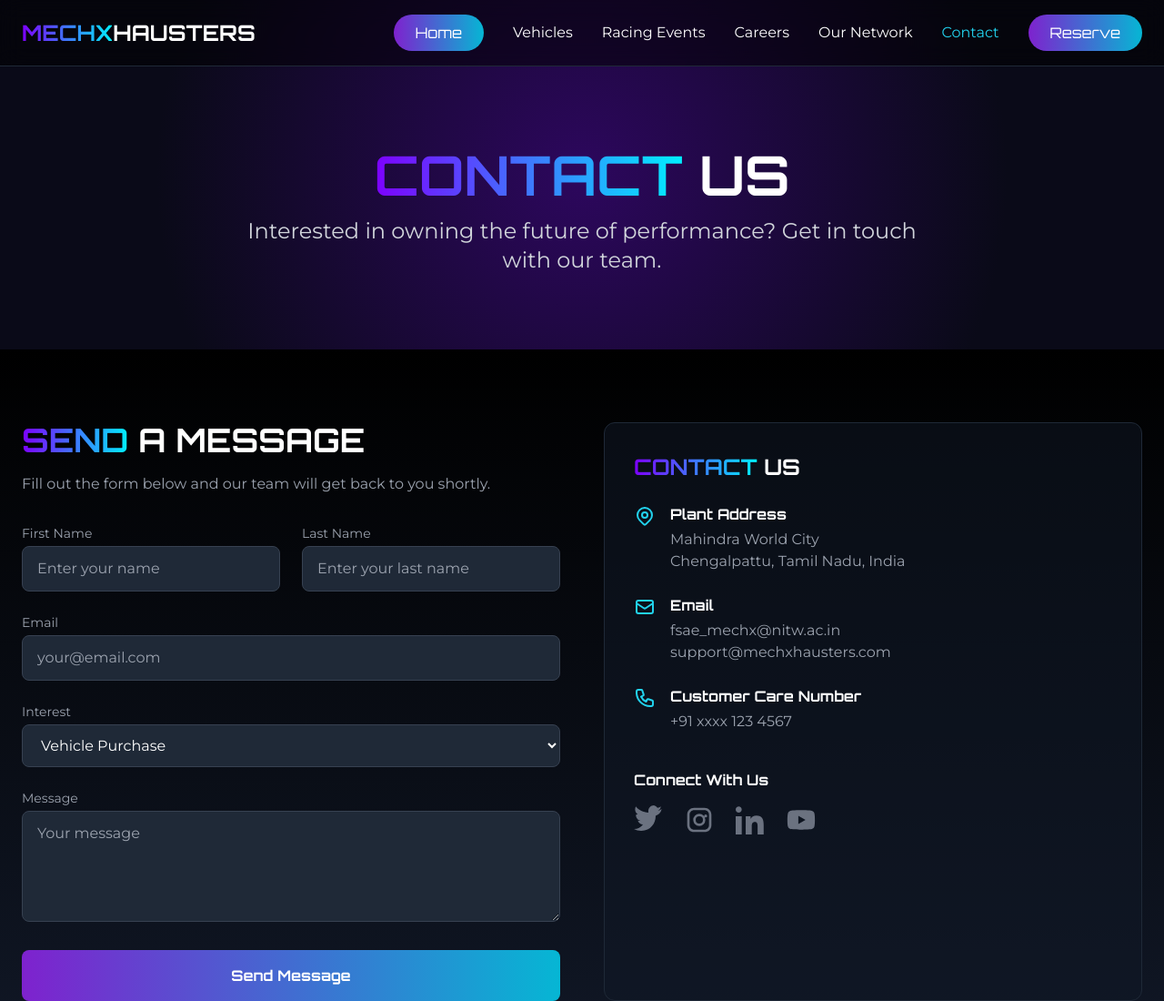
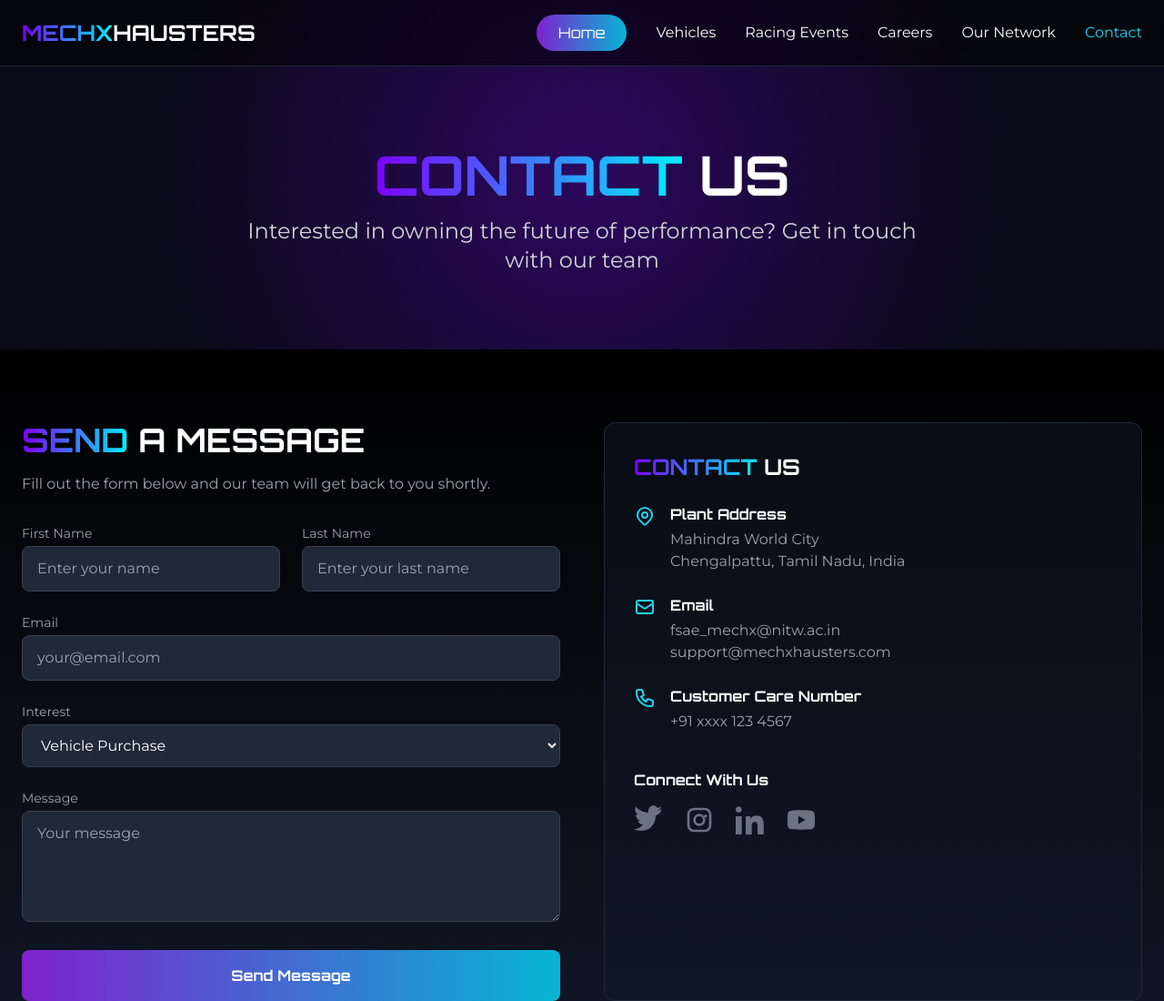
Before and after one commit to BIGbPRB54/MECHXHAUSTERS-Pvt-Ltd., a plain HTML site: page contact.html in a window 1280 px wide. Shown: the top 1100 px of the page at 91% size. Drawn offline with nearby package versions, Linux system fonts and the light colour scheme.

Commit message:
Update contact.html

```diff
--- a/contact.html
+++ b/contact.html
@@ -82,8 +82,7 @@
                 <a href="careers.html" class="hover:text-cyan-400 transition">Careers</a>
                 <a href="our-network.html" class="hover:text-cyan-400 transition">Our Network</a>
                 <a href="contact.html" class="hover:text-cyan-400 transition text-cyan-400">Contact</a>
-                <a href="#" class="ml-6 px-6 py-2 bg-gradient-to-r from-purple-700 to-cyan-500 rounded-full orbitron hover:opacity-90 transition">Reserve</a>
-            </div>
+                </div>
 
             <button id="mobileMenuButton" class="md:hidden">
                 <svg class="w-6 h-6" fill="none" stroke="currentColor" viewBox="0 0 24 24">
@@ -112,7 +111,7 @@
                 <span class="gradient-text">CONTACT</span> US
             </h1>
             <p class="text-xl md:text-2xl max-w-3xl mx-auto text-gray-300">
-                Interested in owning the future of performance? Get in touch with our team.
+                Interested in owning the future of performance? Get in touch with our team
             </p>
         </div>
     </section>
```
